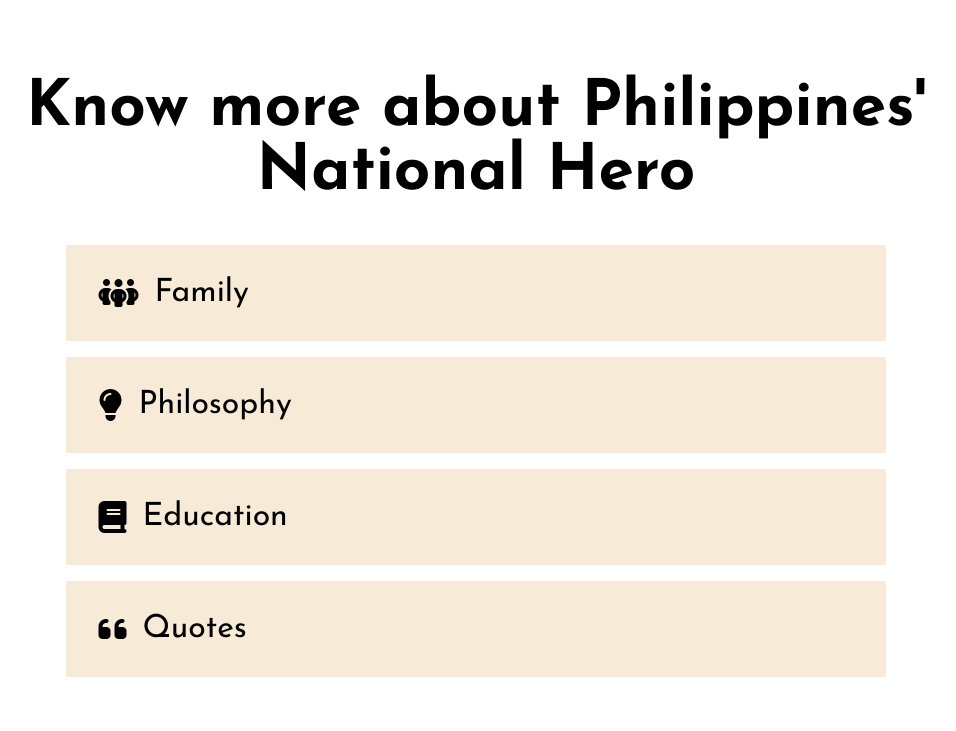
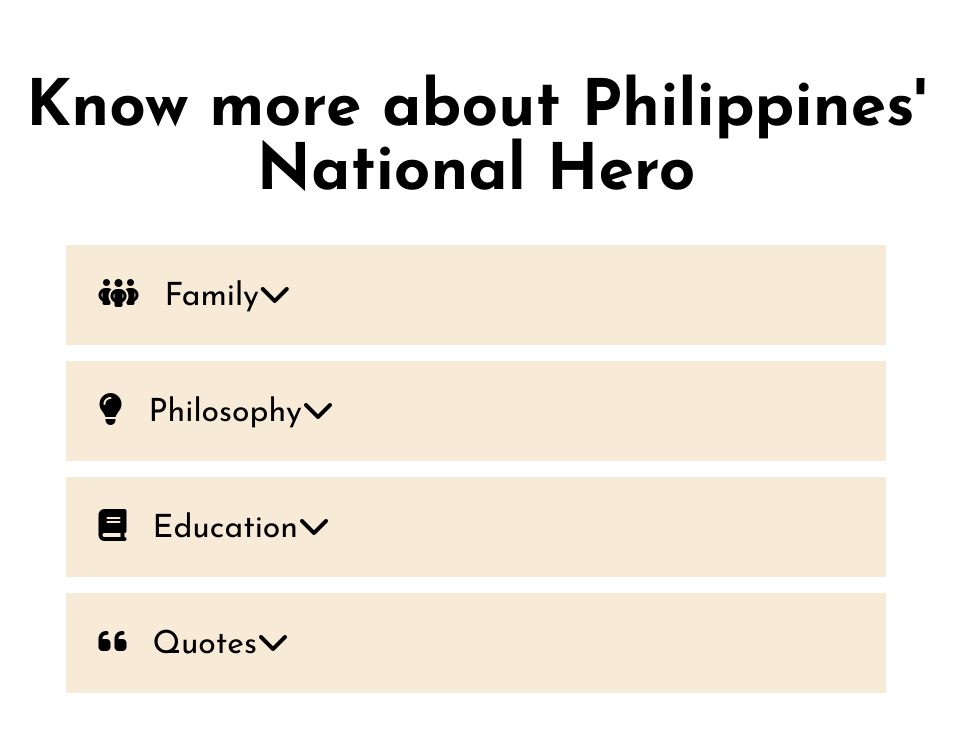
Before and after one commit to rootaccess2023/freeCodeCamp_tribute_page, a plain HTML site: page index.html in a window 1280 px wide. Shown: the part 2733-3464 px from the top of the page, without its empty margins (164-1120 px from the left). Drawn offline with Linux system fonts and the light colour scheme.

Commit message:
Added arrow down for accordion

```diff
--- a/index.html
+++ b/index.html
@@ -113,8 +113,13 @@
           <div class="summary-container">
             <details close>
                 <summary>
+                  <div>
                     <i class="fa-solid fa-people-group"></i>
                     Family
+                  </div>
+                  <div>
+                    <i class="fa-solid fa-chevron-down arrow-down"></i>
+                  </div>
                 </summary>
                 <div class="content-container">
                   <div class="content-details">
@@ -164,8 +169,13 @@
           <div class="summary-container">
             <details close>
               <summary>
+                <div>
                   <i class="fa-solid fa-lightbulb"></i>
                   Philosophy
+                </div>
+                <div>
+                  <i class="fa-solid fa-chevron-down arrow-down"></i>
+                </div>
               </summary>
               <div class="content-container">
                   <h4>Educational Philosophy</h4>
@@ -202,8 +212,13 @@
           <div class="summary-container">
           <details close>
               <summary>
+                <div>
                   <i class="fa-solid fa-book"></i>
                   Education
+                </div>
+                <div>
+                  <i class="fa-solid fa-chevron-down arrow-down"></i>
+                </div>
               </summary>
               <div class="content-container">
                   <h4>Early Childhood Education (1861-1872):</h4>
@@ -227,8 +242,13 @@
           <div class="summary-container">
             <details close>
                 <summary>
+                  <div>
                     <i class="fa-solid fa-quote-left"></i>
                     Quotes
+                  </div>
+                  <div>
+                    <i class="fa-solid fa-chevron-down arrow-down"></i>
+                  </div>
                 </summary>
                 <div class="content-container">
                 <p>"The youth is the hope of our future."</p>
```
Lines whose indentation alone changed are shown as unchanged.
